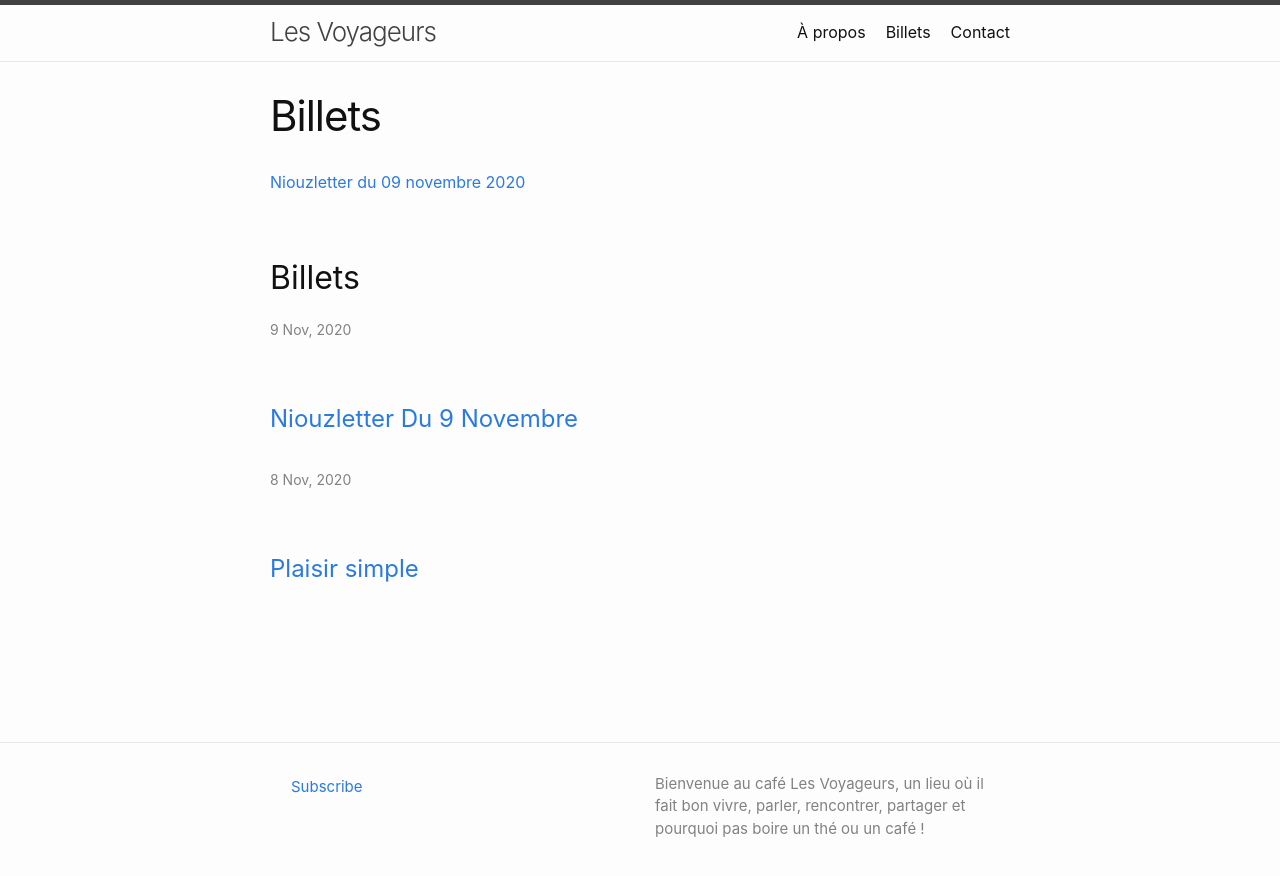
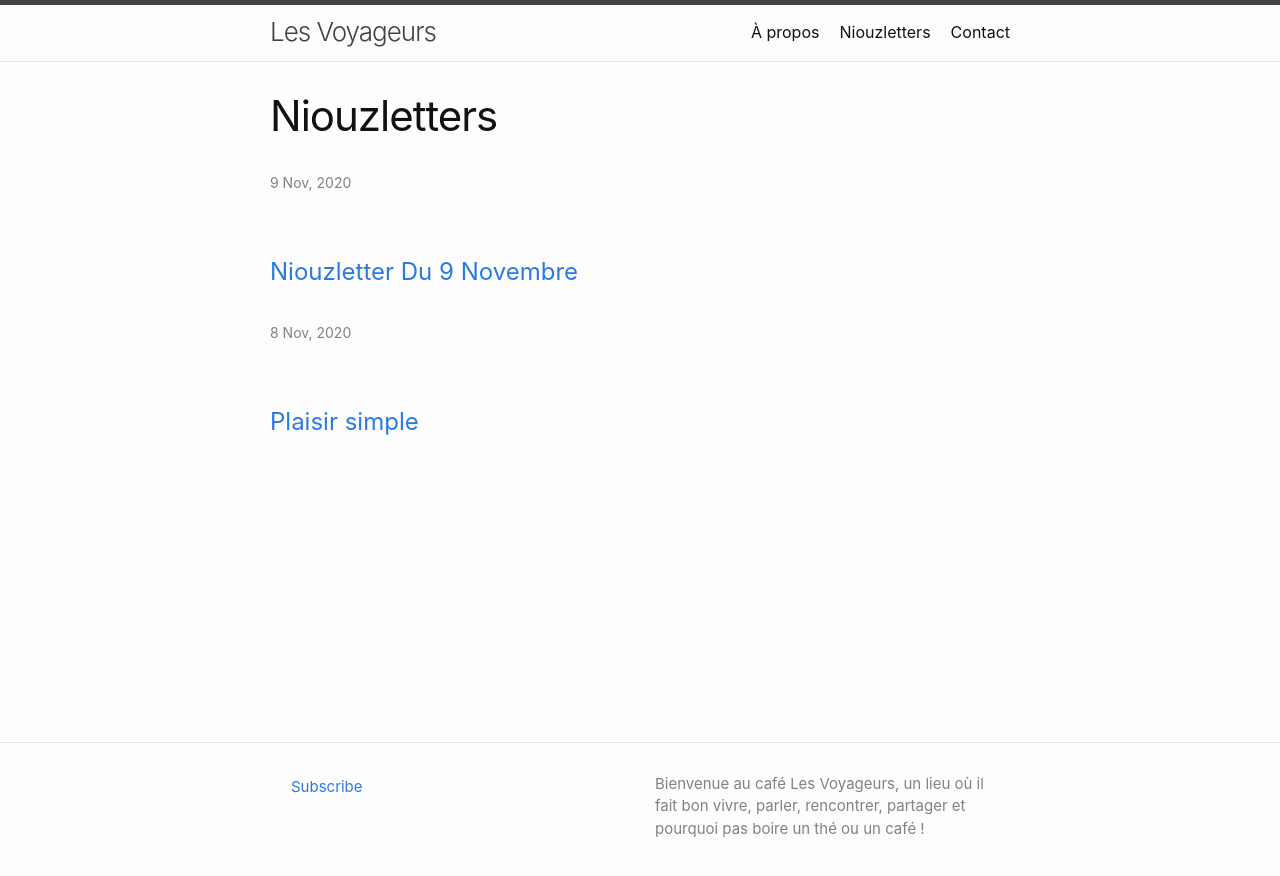
Before and after one commit to violaine-web/jekyll-local, a Jekyll site: the page built from billets.md, in a window 1280 px wide. Shown: the top 876 px of the page. Built offline with Jekyll 4.4.1, drawn with Linux system fonts in a browser that asks for light colours.

Commit message:
transforme Billets en Niouzletter

```diff
--- a/billets.md
+++ b/billets.md
@@ -1,9 +1,9 @@
 ---
 layout: page
-title: Billets
-permalink: /billets/
+title: Niouzletters
+permalink: /niouzletters/
 ---
-[Niouzletter du 09 novembre 2020]({{ '2020/11/09/Niouzletter-du-9-novembre.html' | relative_url}})
+
 
 {% if site.paginate %}
     {% assign posts = paginator.posts %}
@@ -13,7 +13,7 @@ permalink: /billets/
 
 
 {%- if posts.size > 0 -%}
-<h2>Billets</h2>
+
 <ul class="post-list">
     {%- assign date_format = site.minima.date_format | default: "%-d %b, %Y" -%}
     {%- for post in posts -%}
```
